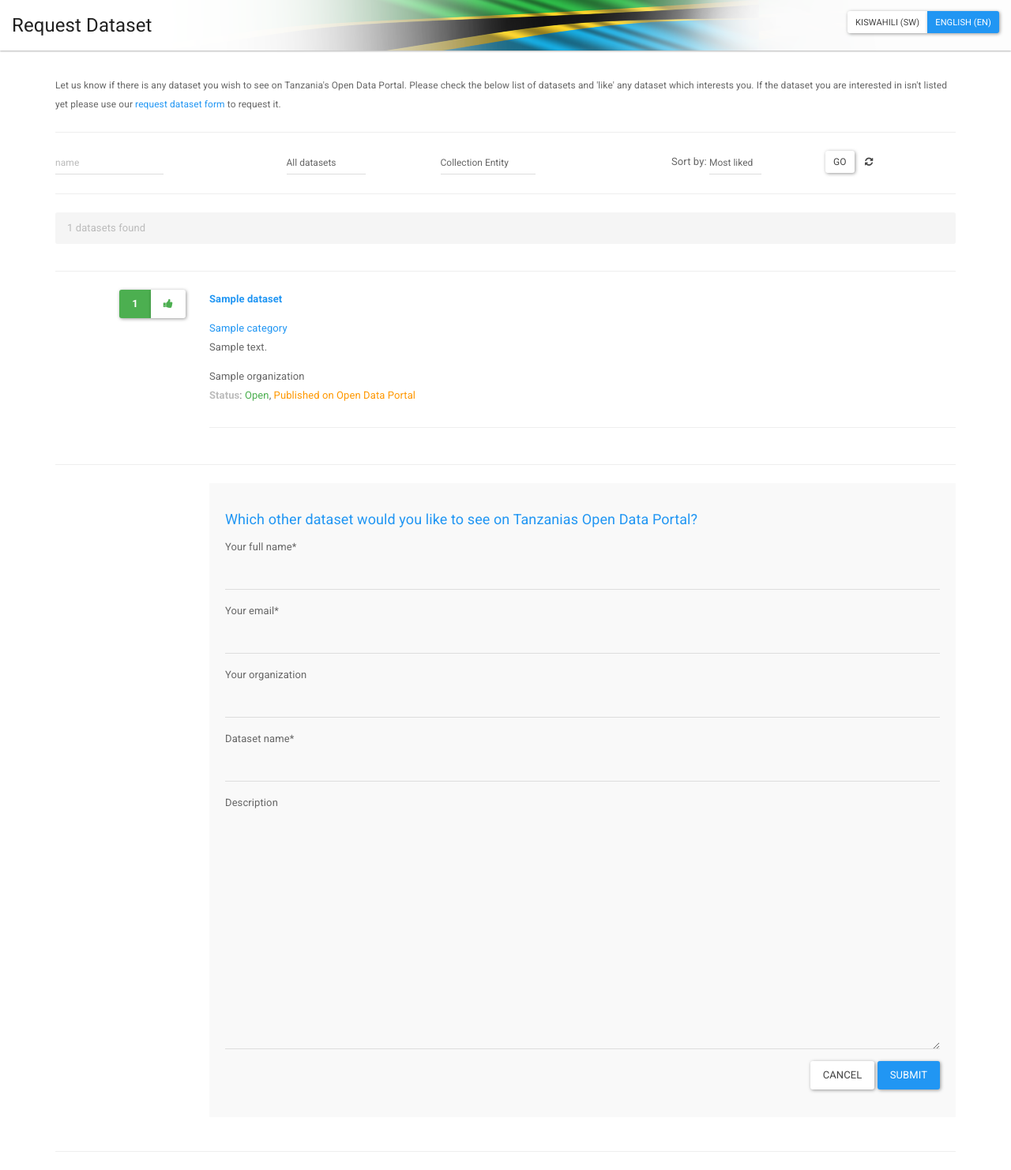
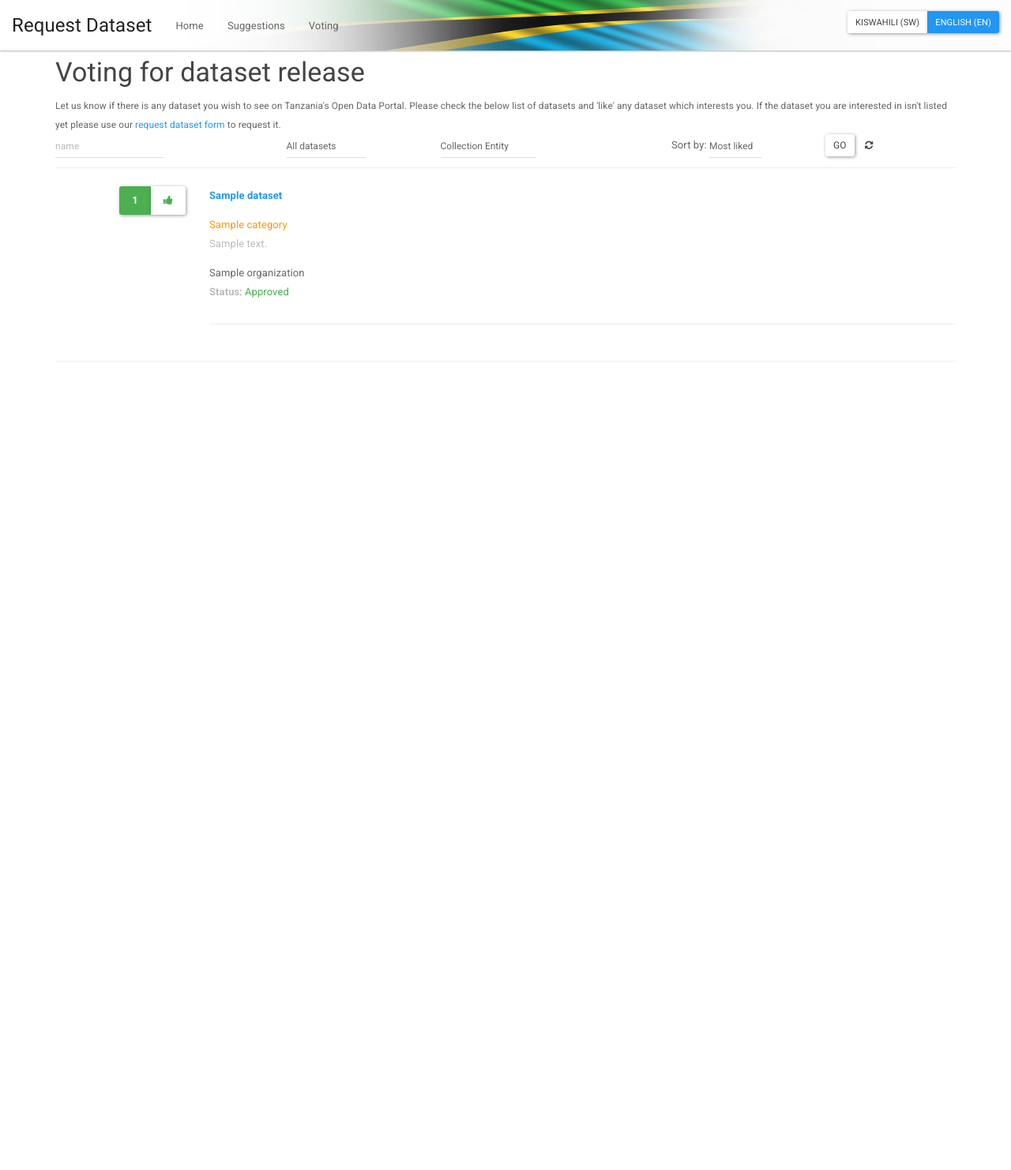
Before and after one commit to WorldBank-Transport/suggestdataset, a Django app: template datasets/templates/datasets/dataset_list.html in a window 1280 px wide. Shown: the whole page at 79% size. After the commit the page ends 458 px from the top, so only its background shows below. Run offline with Django 3.2, Linux system fonts and the light colour scheme; tables that the repository leaves empty hold one stand-in row (values such as "Sample post"); the template is opened without the code that fills it: values that come from a table or form of the project are taken from there, most other values are stand-ins (such as "Sample title", 1, 10 or a date in 2020); parts of the project's set-up code (start-up, migrations or seed data) failed here and were passed over; some libraries are stand-ins or nearby versions.

Commit message:
separate dataset suggestions and voting

```diff
--- a/datasets/admin.py
+++ b/datasets/admin.py
@@ -25,11 +25,11 @@ class DatasetAdmin(ImportExportModelAdmin):
     resource_class = resources.DatasetResource
     readonly_fields = ['id', 'date_created', 'date_updated', 'likes']
     filter_horizontal = ['categories']
-    list_display = ['id', 'name', 'organization', 'likes']
+    list_display = ['id', 'name', 'status', 'likes']
     list_display_links = ['id', 'name']
     list_select_related = ['organization']
     search_fields = ['name', '=id']
-    list_filter = ['categories', 'organization', 'date_created',
+    list_filter = ['categories', 'status', 'organization', 'date_created',
                    'date_updated']
 
 
--- a/datasets/models.py
+++ b/datasets/models.py
@@ -46,16 +46,15 @@ class Organization(models.Model):
 @python_2_unicode_compatible
 class Dataset(models.Model):
     """A Dataset."""
-    UNDER_REVIEW = 'under review'
-    IN_PROGRESS = 'in progress'
-    PUBLISHED = 'published'
-    NOT_PUBLIC = 'not public'
+
+    APPROVED = 'approved'
+    OPEN = 'open'
+    REJECTED = 'rejected'
 
     STATUSES = (
-        (UNDER_REVIEW, _('Under review')),
-        (IN_PROGRESS, _('In progress')),
-        (PUBLISHED, _('Published on Open Data Portal')),
-        (NOT_PUBLIC, _('Not for public')),
+        (APPROVED, _('Approved')),
+        (OPEN, _('Open')),
+        (REJECTED, _('Rejected')),
     )
 
     suggester_name = models.CharField(_('Suggester name'),
@@ -76,9 +75,7 @@ class Dataset(models.Model):
         verbose_name=_('Organization'))
     status = models.CharField(
         _('Status'), max_length=255, blank=True, choices=STATUSES,
-        default=UNDER_REVIEW)
-    is_open_issue = models.BooleanField(
-        _('The issue is open'), blank=True, default=True)
+        default=OPEN)
     date_created = models.DateTimeField(
         _('Date created'), auto_now_add=True)
     date_updated = models.DateTimeField(
--- a/datasets/templates/datasets/dataset_list.html
+++ b/datasets/templates/datasets/dataset_list.html
@@ -7,26 +7,18 @@
 {% block head_title %}{% trans 'select dataset' %}{% endblock %}
 
 {% block breadcumb %}
-    <ol class="breadcrumb">
-        <li class="active">
-          {% blocktrans with datasets_count=datasets.count %} {{ datasets_count }} datasets found{% endblocktrans %}
-        </li>
-    </ol>
-    <div>
-        {% include 'includes/page_share_buttons.html' %}
-    </div>
 {% endblock %}
 
 {% block page_title %}
+    <h3>{% trans "Voting for dataset release" %}</h3>
     <small class="">
+        {% url 'dataset-suggest' as suggest_url %}
         {% blocktrans %}
             Let us know if there is any dataset you wish to see on Tanzania's Open Data Portal.
             Please check the below list of datasets and 'like' any dataset which interests you.
-            If the dataset you are interested in isn't listed yet please use our <a href="#suggest-form">request dataset form</a> to request it.
+            If the dataset you are interested in isn't listed yet please use our <a href="{{ suggest_url }}">request dataset form</a> to request it.
         {% endblocktrans %}
     </small>
-
-    <hr>
 {% endblock %}
 
 {% block page_header %}
@@ -74,7 +66,6 @@
             </div>
         </form>
     </div>
-    <hr>
 {% endblock %}
 
 {% block content %}
@@ -91,17 +82,21 @@
                     </a>
                 </p>
                 {% for category in dataset.categories.all %}
-                    <a href="{% url 'dataset-list' %}?category={{ category.id }}">{{ category.name }}</a>
+                    <a href="{% url 'dataset-list' %}?category={{ category.id }}" class="text-warning">{{ category.name }}</a>
                     {% if not forloop.last %}, {% endif %}
                 {% endfor %}
                 {% if dataset.description %}
-                    <br>{{ dataset.description|truncatechars:100|linebreaks|urlizetrunc:15 }}
+                    <br>
+                    <div class="text-muted">
+                        {{ dataset.description|truncatechars:100|linebreaks|urlizetrunc:15 }}
+                    </div>
                 {% endif %}
                 {% if dataset.organization %}<div class="">{{ dataset.organization }}</div>{% endif %}
                 <p>
                     <label class="text-muted"><strong>{% trans "Status" %}</strong></label>:
-                    <span class="text-{{ dataset.is_open_issue|yesno:'success,danger' }}">{{ dataset.is_open_issue|yesno:'Open,Closed' }}</span>,
-                    <span class="text-warning">{{ dataset.get_status_display }}</span>
+                    <span class="{% if dataset.status == 'approved' %}text-success{% elif dataset.status == 'open' %}text-warning{% elif dataset.status == 'rejected' %}text-danger{% else %}text-muted{% endif %}">
+                        {{ dataset.get_status_display }}
+                    </span>
                 </p>
                 <hr>
             </div>
@@ -110,29 +105,6 @@
 
     <div class="text-center">
         {% show_pages %}
-    </div>
-
-    <hr id="suggest-form">
-
-    <div class="row">
-        <div class="col-sm-2"></div>
-        <div class="col-sm-10">
-            <div class="well">
-                <h4>
-                    <small class="text-primary">
-                        {% trans 'Which other dataset would you like to see on <a href="http://opendata.go.tz">Tanzanias Open Data Portal</a>?' %}
-                    </small>
-                </h4>
-                <form class="form" method="POST" action="{% url 'dataset-suggest' %}">
-                    {% csrf_token %}
-                    {{ suggest_form|crispy }}
-                    <div class="form-group text-right">
-                        <input type="reset" value="Cancel" class="btn btn-default">
-                        <input type="submit" value="Submit" class="btn btn-primary">
-                    </div>
-                </form>
-            </div>
-        </div>
     </div>
 
     <hr>
--- a/datasets/templates/datasets/dataset_suggest.html
+++ b/datasets/templates/datasets/dataset_suggest.html
@@ -8,9 +8,9 @@
 
 {% block breadcumb %}
     <ol class="breadcrumb">
-        <li><a href="{% url 'dataset-list' %}">{% trans "Request dataset" %}</a></li>
+        <li><a href="{% url 'dataset-list' %}">{% trans "Home" %}</a></li>
         <li class="active">
-          {% trans 'Add suggestion' %}
+          {% trans 'Suggest dataset' %}
         </li>
     </ol>
 {% endblock %}
--- a/datasets/urls.py
+++ b/datasets/urls.py
@@ -3,8 +3,9 @@ from . import views
 
 
 urlpatterns = [
-    url(r'^$', views.DatasetList.as_view(), name='dataset-list'),
+    url(r'^$', views.DatasetSuggestions.as_view(), name='dataset-suggestions'),
+    url(r'^ratings/$', views.DatasetList.as_view(), name='dataset-list'),
     url(r'^(?P<pk>[0-9]+)/$', views.DatasetDetail.as_view(), name='dataset-detail'),
     url(r'^like/(?P<pk>[0-9]+)/$', views.DatasetLikeCreate.as_view(), name='datasetlike-create'),
-    url(r'suggest/$', views.DatasetSuggest.as_view(), name='dataset-suggest'),
+    url(r'suggestions/add/$', views.DatasetSuggest.as_view(), name='dataset-suggest'),
 ]
--- a/static/css/main.css
+++ b/static/css/main.css
@@ -4,12 +4,22 @@ body{
 .filter-select{
     max-width: 100%;
 }
+
 .navbar-brand>img {
     max-height: 100%;
 }
+
 #main-nav{
     background: url('../img/odp-banner.png');
     background-size: 100% 70px;
+}
+
+.page-header {
+    margin: 23px 0;
+}
+
+.navbar-brand>img {
+    max-height: 100%;
 }
 
 @media (min-width: 768px){
--- a/templates/includes/header_nav.html
+++ b/templates/includes/header_nav.html
@@ -14,6 +14,12 @@
         </div>
 
         <div class="collapse navbar-collapse" id="bs-example-navbar-collapse-1">
+
+            <ul class="nav navbar-nav navbar-left">
+                <li><a href="http://opendata.go.tz">{% trans 'Home' %}</a></li>
+                <li><a href="{% url 'dataset-suggestions' %}">{% trans 'Suggestions' %}</a></li>
+                <li><a href="{% url 'dataset-list' %}">{% trans 'Voting' %}</a></li>
+            </ul>
 
             <form id="select-language-form"action="{% url 'set_language' %}" method="post" class="navbar-form navbar-right">
                 {% csrf_token %}
```
Also changed, not shown: datasets/templates/datasets/dataset_detail.html (+11 -6 lines), datasets/templates/datasets/dataset_suggestions.html (added, +126 -0 lines), datasets/views.py (+15 -2 lines), datasets/migrations/0005_remove_field_is_open_issue_on_dataset.py (added), locale/sw/LC_MESSAGES/django.po, 1 other file.
